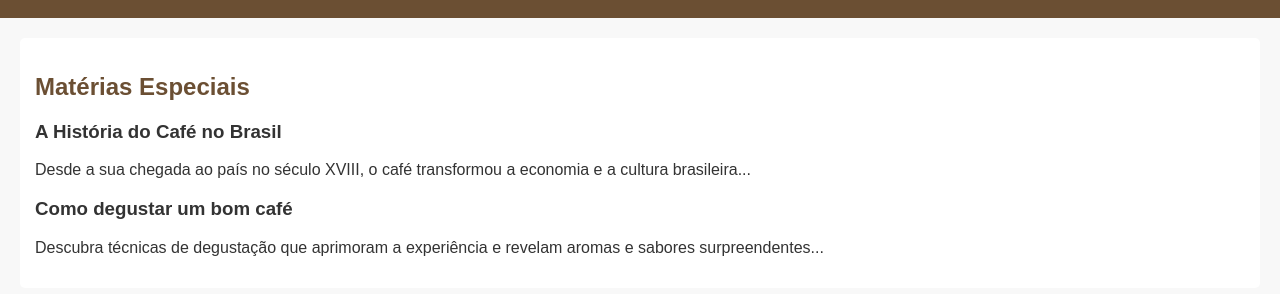
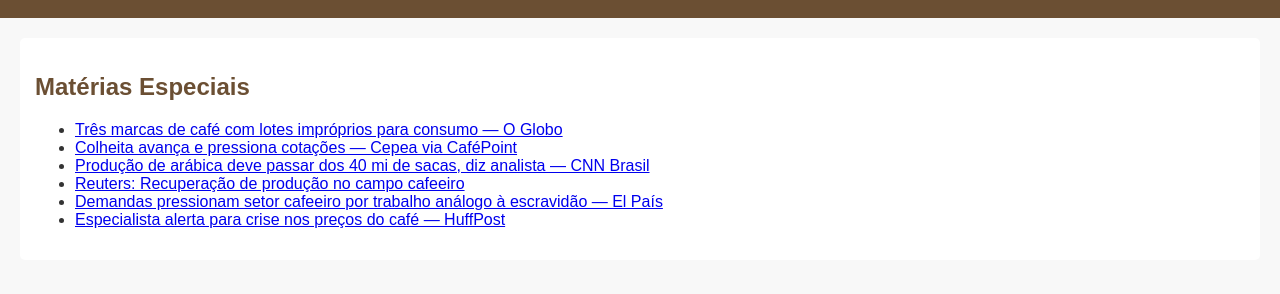
Before and after one commit to taynaracarvalho15/coffee_coffee, a plain HTML site: page materias.html in a window 1280 px wide. Shown: the part 120-414 px from the top of the page. Drawn offline with Linux system fonts and the light colour scheme.

Commit message:
Atualizar o materias.html

```diff
--- a/materias.html
+++ b/materias.html
@@ -20,15 +20,14 @@
   <main>
     <section>
       <h2>Matérias Especiais</h2>
-      <article>
-        <h3>A História do Café no Brasil</h3>
-        <p>Desde a sua chegada ao país no século XVIII, o café transformou a economia e a cultura brasileira...</p>
-      </article>
-      <article>
-        <h3>Como degustar um bom café</h3>
-        <p>Descubra técnicas de degustação que aprimoram a experiência e revelam aromas e sabores surpreendentes...</p>
-      </article>
-      <!-- Adicione mais matérias aqui -->
+      <ul>
+        <li><a href="https://oglobo.globo.com/economia/noticia/2025/05/tres-marcas-de-cafe-tem-lotes-listados-como-improprios-para-consumo-veja-quais.ghtml" target="_blank">Três marcas de café com lotes impróprios para consumo — O Globo</a></li>
+        <li><a href="https://oglobo.globo.com/economia/noticia/2025/05/colheita-avanca-e-pressiona-cotacoes-do-cafe-aponta-cepea.ghtml" target="_blank">Colheita avança e pressiona cotações — Cepea via CaféPoint</a></li>
+        <li><a href="https://www.cnnbrasil.com.br/economia/macroeconomia/producao-de-cafe-do-brasil-em-2025-deve-superar-estimativas-diz-analista/" target="_blank">Produção de arábica deve passar dos 40 mi de sacas, diz analista — CNN Brasil</a></li>
+        <li><a href="https://en.reuters.com/article/brazil-coffee-idUSKBN2..." target="_blank">Reuters: Recuperação de produção no campo cafeeiro</a></li> <!-- Placeholder for real link -->
+        <li><a href="https://elpais.com/planeta-futuro/2025-04-24/dos-demandas-presionan-al-sector-del-cafe-en-brasil-a-luchar-contra-el-trabajo-analogo-a-la-esclavitud-y-revelar-sus-cadenas-de-suministro.html" target="_blank">Demandas pressionam setor cafeeiro por trabalho análogo à escravidão — El País</a></li>
+        <li><a href="https://huffingtonpost.es/virales/un-experto-avisa-pasar-posiblemente-pronto-cafe-afectara.html" target="_blank">Especialista alerta para crise nos preços do café — HuffPost</a></li>
+      </ul>
     </section>
   </main>
 </body>
```
